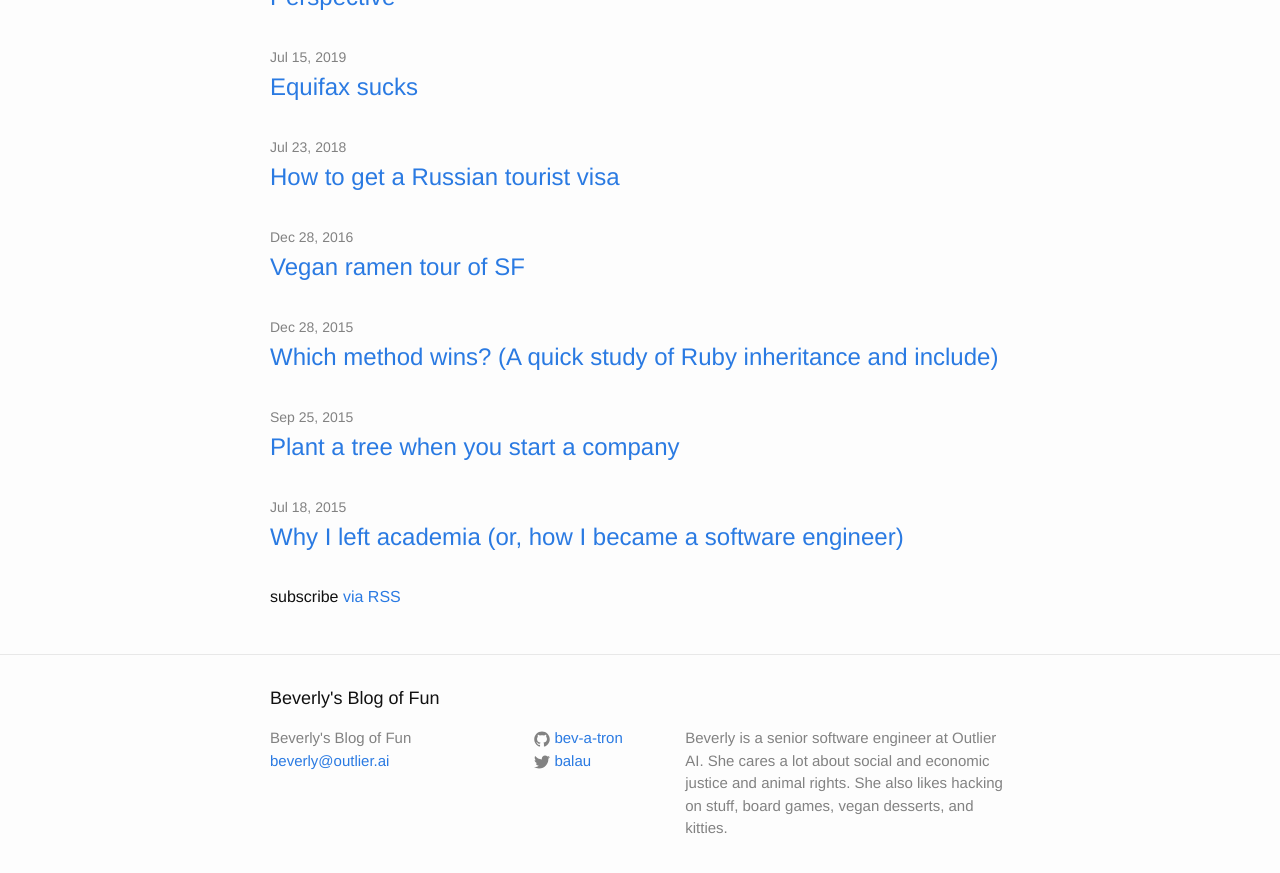
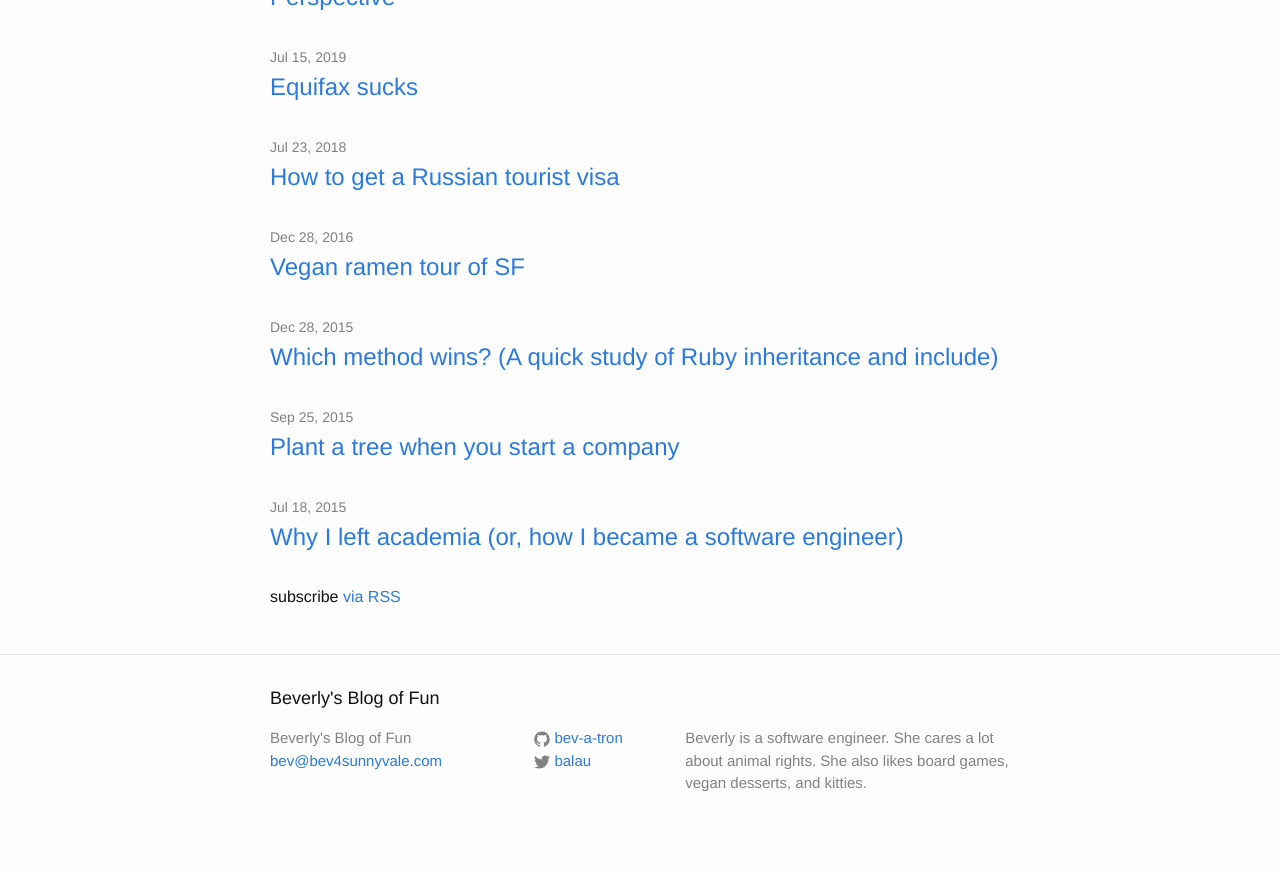
Before and after one commit to bev-a-tron/bev-a-tron.github.io, a Jekyll site: the page built from index.html, in a window 1280 px wide and 900 px high, scrolled down 632 px. Shown: the top 873 px of the window. Built offline with Jekyll 4.4.1, drawn with Linux system fonts in a browser that asks for light colours.

Commit message:
Update about me

```diff
--- a/_config.yml
+++ b/_config.yml
@@ -1,8 +1,8 @@
 # Site settings
 title: Beverly's Blog of Fun
-email: beverly@outlier.ai
+email: bev@bev4sunnyvale.com
 description: >
-  Beverly is a senior software engineer at Outlier AI. She cares a lot about social and economic justice and animal rights. She also likes hacking on stuff, board games, vegan desserts, and kitties.
+  Beverly is a software engineer. She cares a lot about animal rights. She also likes board games, vegan desserts, and kitties.
 baseurl: "" # the subpath of your site, e.g. /blog/
 url: "https://bev-a-tron.github.io" # the base hostname & protocol for your site
 twitter_username: balau
```
